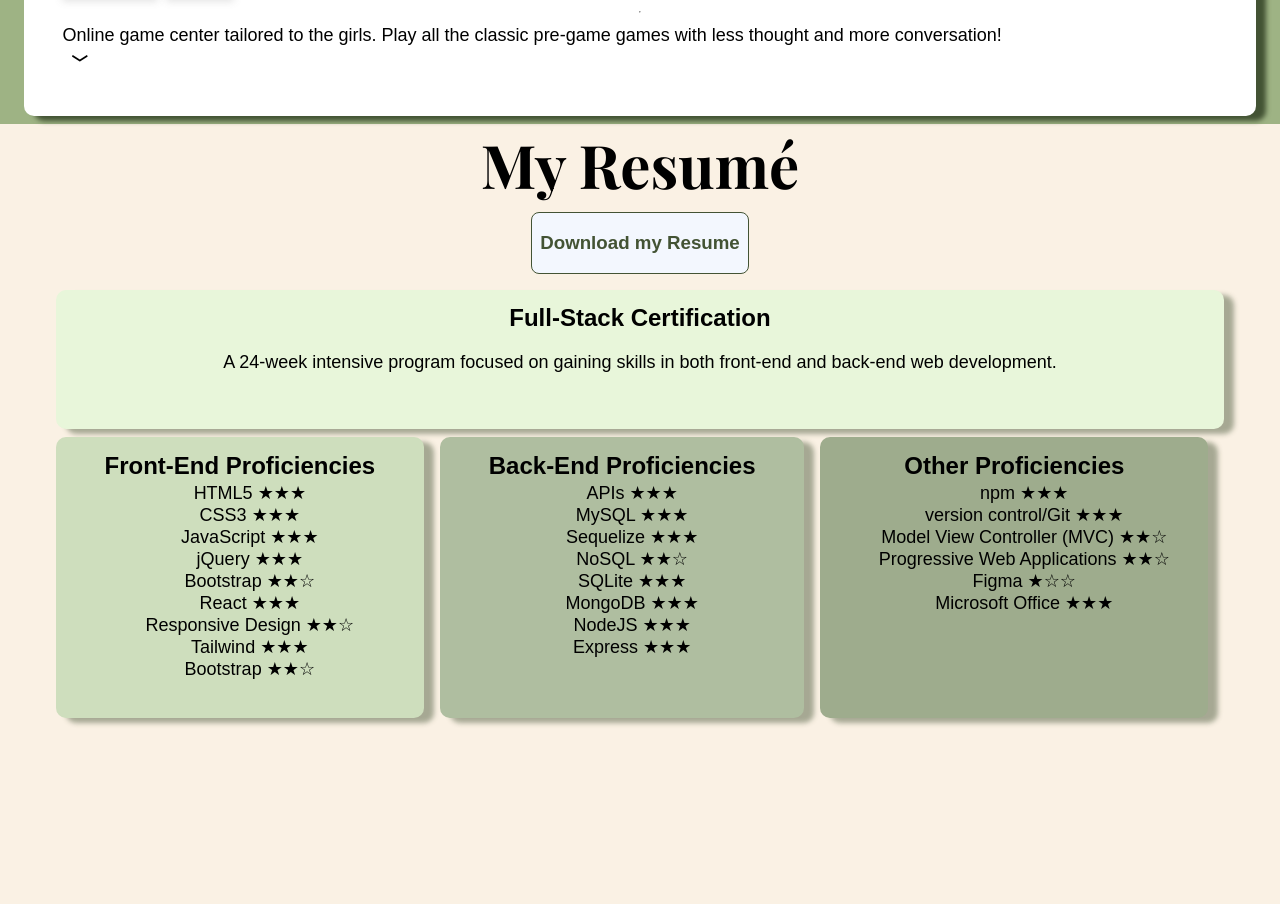
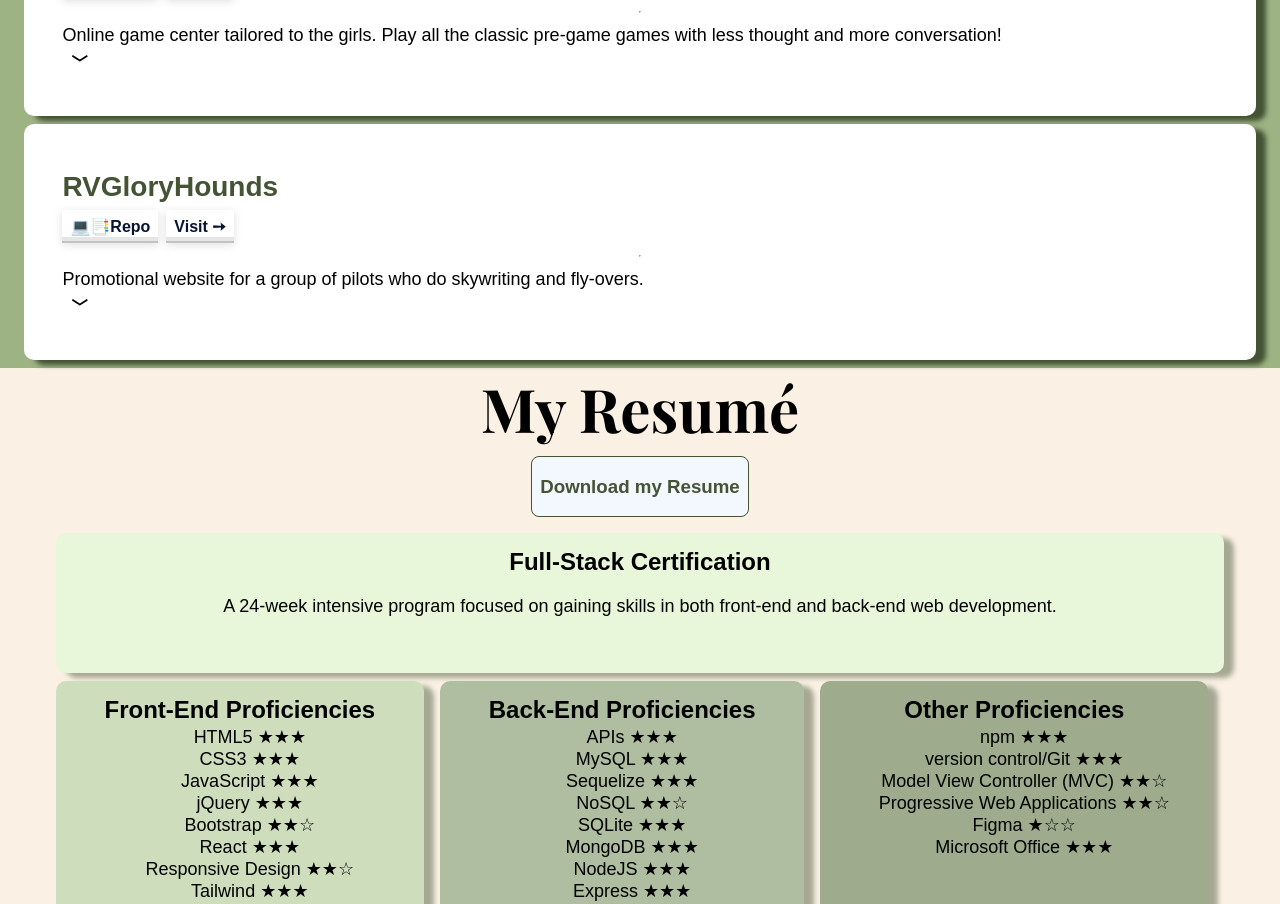
Before and after one commit to ashleytrollinger/ashleytrollinger, a React (Create React App) app: page / in a window 1280 px wide. Shown: the part 1700-2604 px from the top of the page. Built offline with nearby package versions, Linux system fonts and the light colour scheme; a web font is replaced by a local one.

Commit message:
adding gloryhounds to works

```diff
--- a/src/pages/Experience/Experience.js
+++ b/src/pages/Experience/Experience.js
@@ -25,6 +25,14 @@ const projects = [
         repo: 'https://github.com/ashleytrollinger/girlsgowild',
         link: 'https://girlsgowild.vercel.app/',
         skills: ['JavaScript', 'React', 'CSS', 'Personal Project', 'Responsive Design', 'API']
+    },
+    {
+        name:'RVGloryHounds',
+        description: 'Promotional website for a group of pilots who do skywriting and fly-overs.',
+        details: 'Completely free-lance work, the websites main purpose was to promote their business as well as have a place to point potential customers.',
+        repo:'https://github.com/ashleytrollinger/GloryHounds',
+        link: 'https://gloryhounds.vercel.app/',
+        skills: ['JavaScript', 'React', 'CSS', 'Freelance', 'Responsive Design', 'Promotional', 'Graphic Design', 'Wireframes']
     }
     // Add more projects as needed
 ];
```
Also changed, not shown: 1 other file (tests, documents, lock files or other folders).
